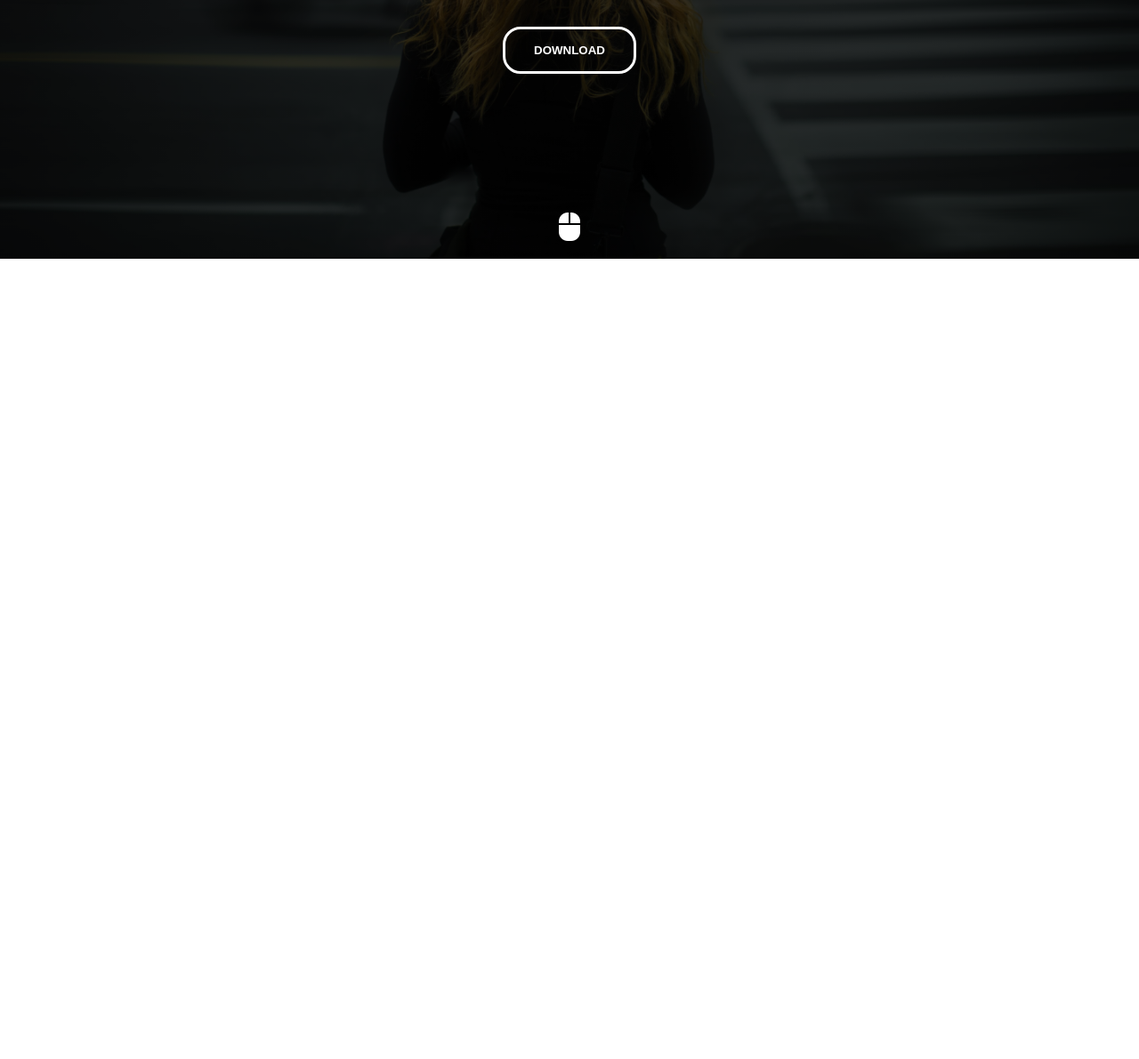
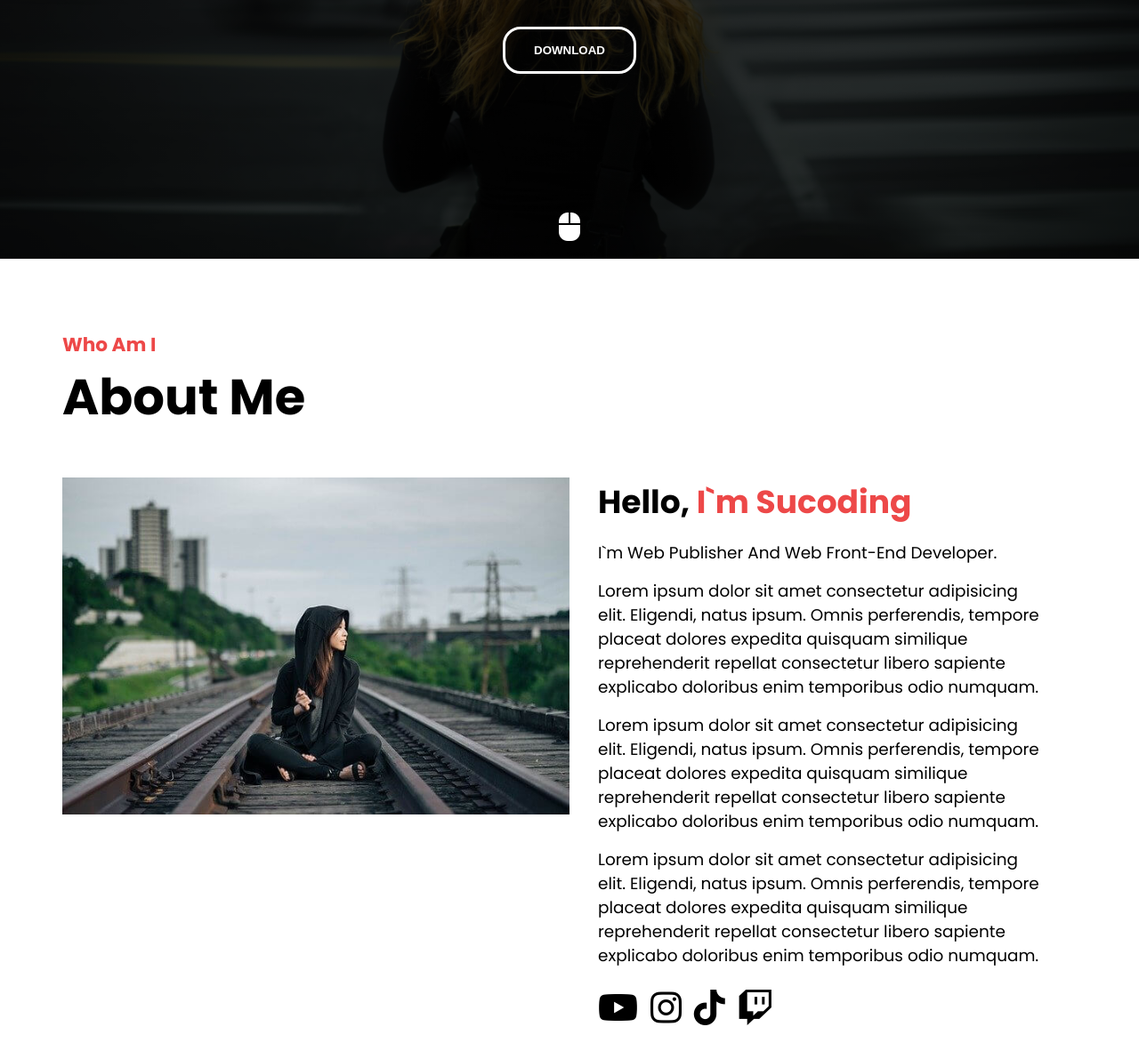
Before and after one commit to wnahswl/practice_html, a plain HTML site: page index.html in a window 1280 px wide. Shown: the part 509-1700 px from the top of the page at 89% size. Before the commit the page ends 800 px from the top, so only its background shows below. Drawn offline with Linux system fonts and the light colour scheme.

Commit message:
About Me 관련 HTML과 CSS 추가
폰트 여백 수정

```diff
--- a/index.html
+++ b/index.html
@@ -37,5 +37,57 @@
         </div>
     </main>
     <!-- End Main -->
+
+    <!-- Section -->
+    <section class="about">
+        <div class="container">
+          <div class="title">
+            <h4>Who Am I</h4>
+            <h2>About Me</h2>
+          </div>
+          <div class="about-self">
+            <div class="left">
+              <img src="static/images/me_alone.jpg" alt="" />
+            </div>
+            <div class="right">
+              <h3>Hello, <strong>I`m Sucoding</strong></h3>
+              <p>I`m Web Publisher And Web Front-End Developer.</p>
+              <p>
+                Lorem ipsum dolor sit amet consectetur adipisicing elit. Eligendi,
+                natus ipsum. Omnis perferendis, tempore placeat dolores expedita
+                quisquam similique reprehenderit repellat consectetur libero
+                sapiente explicabo doloribus enim temporibus odio numquam.
+              </p>
+              <p>
+                Lorem ipsum dolor sit amet consectetur adipisicing elit. Eligendi,
+                natus ipsum. Omnis perferendis, tempore placeat dolores expedita
+                quisquam similique reprehenderit repellat consectetur libero
+                sapiente explicabo doloribus enim temporibus odio numquam.
+              </p>
+              <p>
+                Lorem ipsum dolor sit amet consectetur adipisicing elit. Eligendi,
+                natus ipsum. Omnis perferendis, tempore placeat dolores expedita
+                quisquam similique reprehenderit repellat consectetur libero
+                sapiente explicabo doloribus enim temporibus odio numquam.
+              </p>
+              <div class="social">
+                <a href="#">
+                  <i class="fa-brands fa-youtube"></i>
+                </a>
+                <a href="#">
+                  <i class="fa-brands fa-instagram"></i>
+                </a>
+                <a href="#">
+                  <i class="fa-brands fa-tiktok"></i>
+                </a>
+                <a href="#">
+                  <i class="fa-brands fa-twitch"></i>
+                </a>
+              </div>
+            </div>
+          </div>
+        </div>
+      </section>
+      <!-- End Section -->
 </body>
 </html>
--- a/static/css/style.css
+++ b/static/css/style.css
@@ -148,3 +148,129 @@ main button.download {
       opacity: 0;
     }
   }
+
+  /* about_me.css */
+section {
+    font-family: "Poppins", sans-serif;
+    padding: 5rem 0;
+  }
+  section:nth-child(2n) {
+    background-color: #f8f8f8;
+  }
+  section .title {
+    margin-bottom: 3rem;
+  }
+  section .title h4 {
+    font-size: 1.35rem;
+    color: #ed4848;
+    position: relative;
+  }
+  section .title h2 {
+    font-size: 3.5rem;
+  }
+  section .title p {
+    font-size: 1.15rem;
+  }
+  /* float 속성 해제 */
+  section .about-self::after {
+    content: "";
+    clear: both;
+    display: block;
+  }
+  /* 본문 너비 절반 지정 & 왼쪽 배치 */
+  section .about-self .left {
+    width: 50%;
+    float: left;
+  }
+  /* 이미지 크기가 부모 영역을 넘지 않도록 부모 영역의 최대 크기로 지정 */
+  section .about-self .left img {
+    max-width: 100%;
+  }
+  /* 본문 너비 절반 지정 & 오른쪽 배치 */
+  section .about-self .right {
+    width: 50%;
+    float: left;
+    padding: 0 2rem;
+  }
+  /* 본문 오른쪽 h3 태그의 글자 크기와 여백 지정 */
+  section .about-self .right h3 {
+    font-size: 2.25rem;
+    margin-bottom: 1rem;
+  }
+  /* 본문 오른쪽 h3 태그의 strong 태그 색상 강조 */
+  section .about-self .right h3 strong {
+    color: #ed4848;
+  }
+  /* 본문 오른쪽 p 태그의 크기와 여백 지정 */
+  section .about-self .right p {
+    font-size: 1.15rem;
+    margin: 1rem 0;
+  }
+  /* 본문 오른쪽의 아이콘 폰트 크기와 여백 지정 */
+  section .about-self .right .social a {
+    font-size: 2.5rem;
+    margin-right: 0.2rem;
+  }
+  /* End about_me.css *//* about_me.css */
+section {
+    font-family: "Poppins", sans-serif;
+    padding: 5rem 0;
+  }
+  section:nth-child(2n) {
+    background-color: #f8f8f8;
+  }
+  section .title {
+    margin-bottom: 3rem;
+  }
+  section .title h4 {
+    font-size: 1.35rem;
+    color: #ed4848;
+    position: relative;
+  }
+  section .title h2 {
+    font-size: 3.5rem;
+  }
+  section .title p {
+    font-size: 1.15rem;
+  }
+  /* float 속성 해제 */
+  section .about-self::after {
+    content: "";
+    clear: both;
+    display: block;
+  }
+  /* 본문 너비 절반 지정 & 왼쪽 배치 */
+  section .about-self .left {
+    width: 50%;
+    float: left;
+  }
+  /* 이미지 크기가 부모 영역을 넘지 않도록 부모 영역의 최대 크기로 지정 */
+  section .about-self .left img {
+    max-width: 100%;
+  }
+  /* 본문 너비 절반 지정 & 오른쪽 배치 */
+  section .about-self .right {
+    width: 50%;
+    float: left;
+    padding: 0 2rem;
+  }
+  /* 본문 오른쪽 h3 태그의 글자 크기와 여백 지정 */
+  section .about-self .right h3 {
+    font-size: 2.25rem;
+    margin-bottom: 1rem;
+  }
+  /* 본문 오른쪽 h3 태그의 strong 태그 색상 강조 */
+  section .about-self .right h3 strong {
+    color: #ed4848;
+  }
+  /* 본문 오른쪽 p 태그의 크기와 여백 지정 */
+  section .about-self .right p {
+    font-size: 1.15rem;
+    margin: 1rem 0;
+  }
+  /* 본문 오른쪽의 아이콘 폰트 크기와 여백 지정 */
+  section .about-self .right .social a {
+    font-size: 2.5rem;
+    margin-right: 0.2rem;
+  }
+  /* End about_me.css */
```
